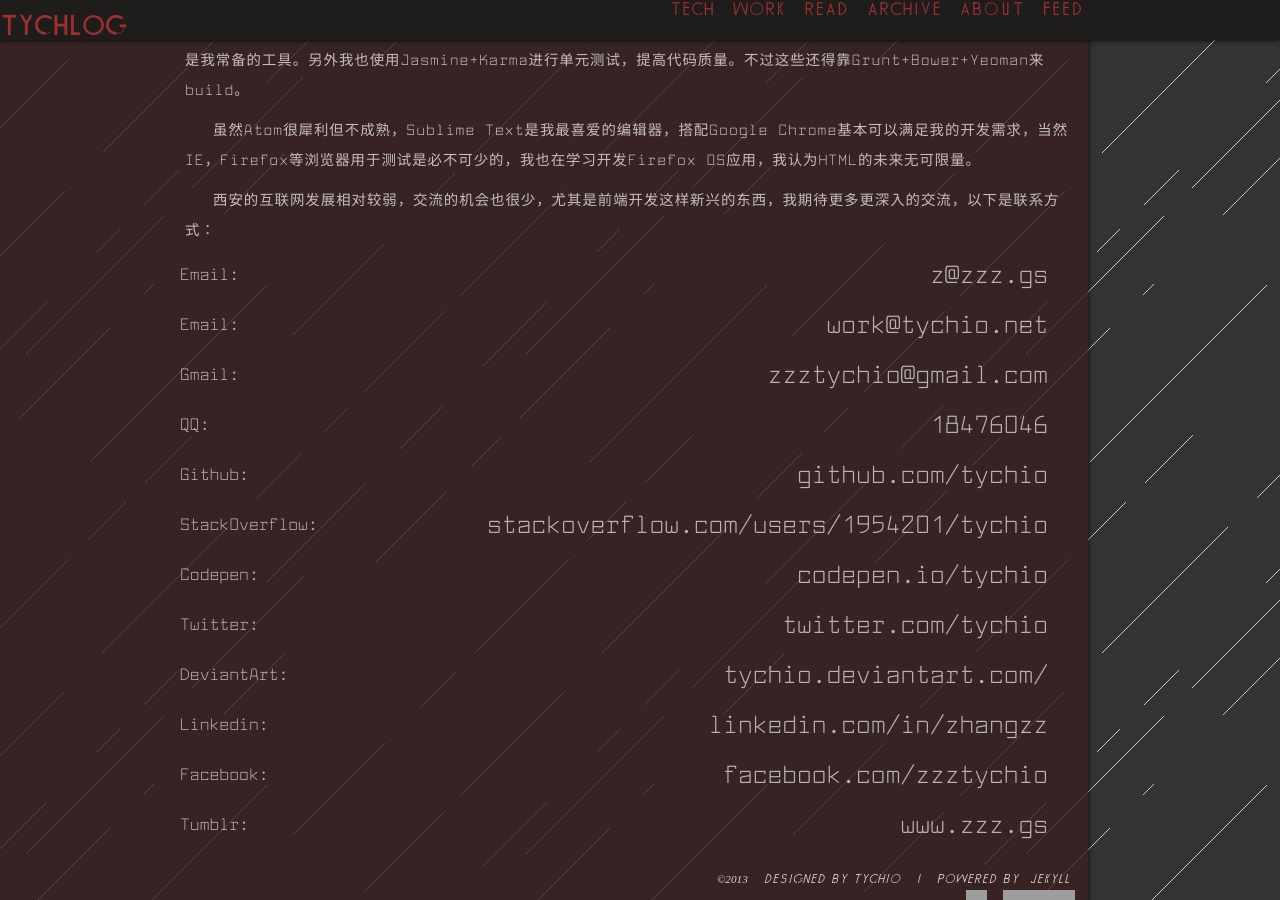
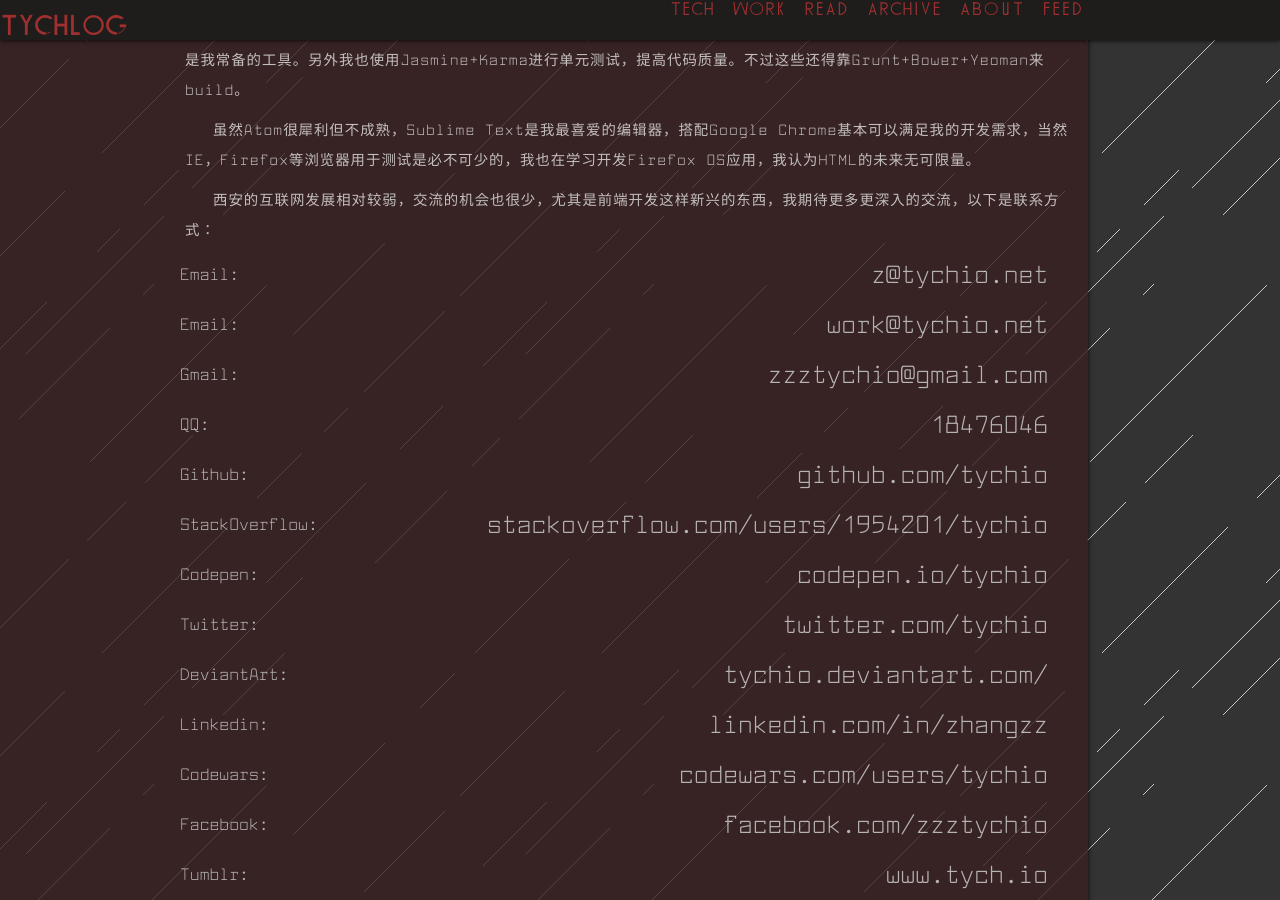
Before and after one commit to tychio/old_blog, a Jekyll site: the page built from about.html, in a window 1280 px wide and 900 px high, scrolled down 347 px. Built offline with Jekyll 4.4.1, drawn with Linux system fonts in a browser that asks for light colours; Markdown is read by kramdown in place of the engine named in the settings; grey boxes are pictures that could not be loaded.

Commit message:
update contacts

```diff
--- a/about.html
+++ b/about.html
@@ -12,7 +12,7 @@
     </article>
     <a href="mailto:z@zzz.gs">
         <label>Email:</label>
-        <h4>z@zzz.gs</h4>
+        <h4>z@tychio.net</h4>
     </a>
     <a href="mailto:work@tychio.net">
         <label>Email:</label>
@@ -50,12 +50,16 @@
         <label>Linkedin:</label>
         <h4>linkedin.com/in/zhangzz</h4>
     </a>
+    <a target="_blank" href="http://www.codewars.com/users/tychio">
+        <label>Codewars:</label>
+        <h4>codewars.com/users/tychio</h4>
+    </a>
     <a target="_blank" href="http://www.facebook.com/zzztychio">
         <label>Facebook:</label>
         <h4>facebook.com/zzztychio</h4>
     </a>
     <a target="_blank" href="http://www.zzz.gs">
         <label>Tumblr:</label>
-        <h4>www.zzz.gs</h4>
+        <h4>www.tych.io</h4>
     </a>
 </dd>
```
